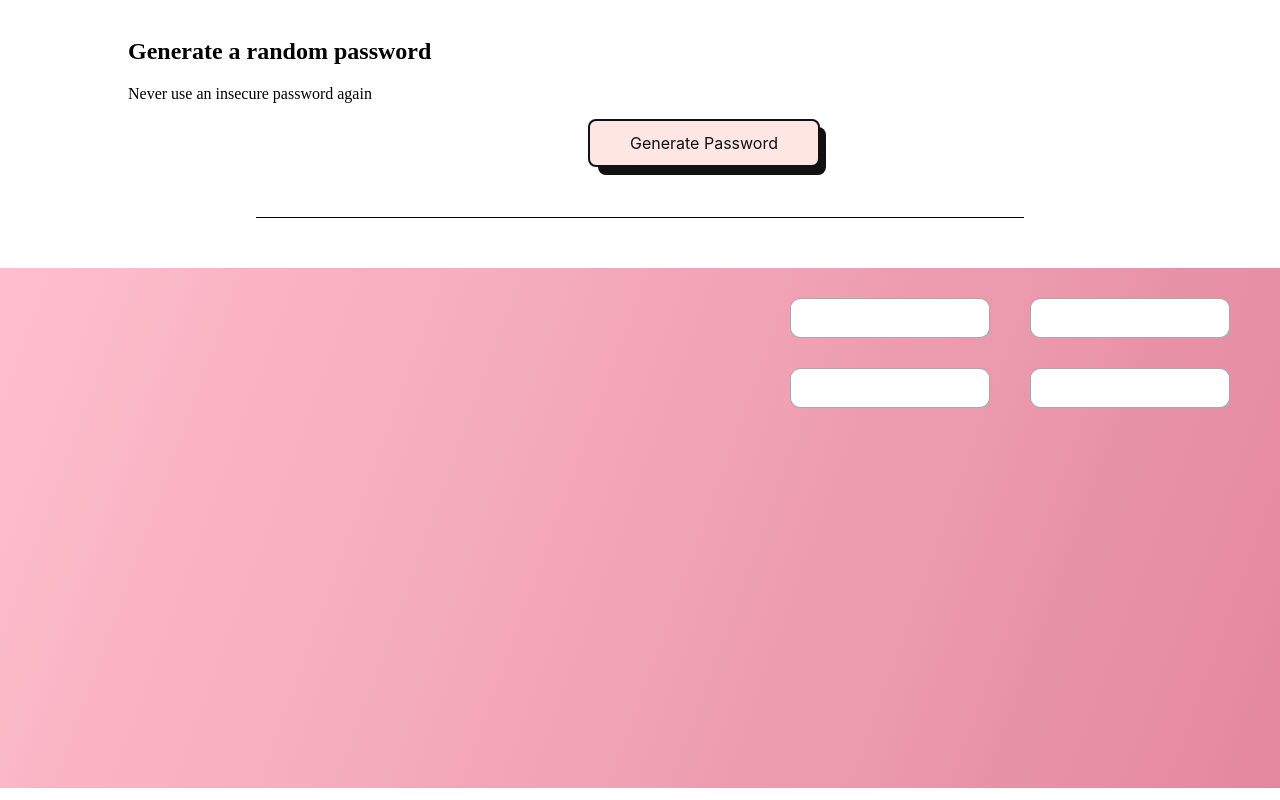
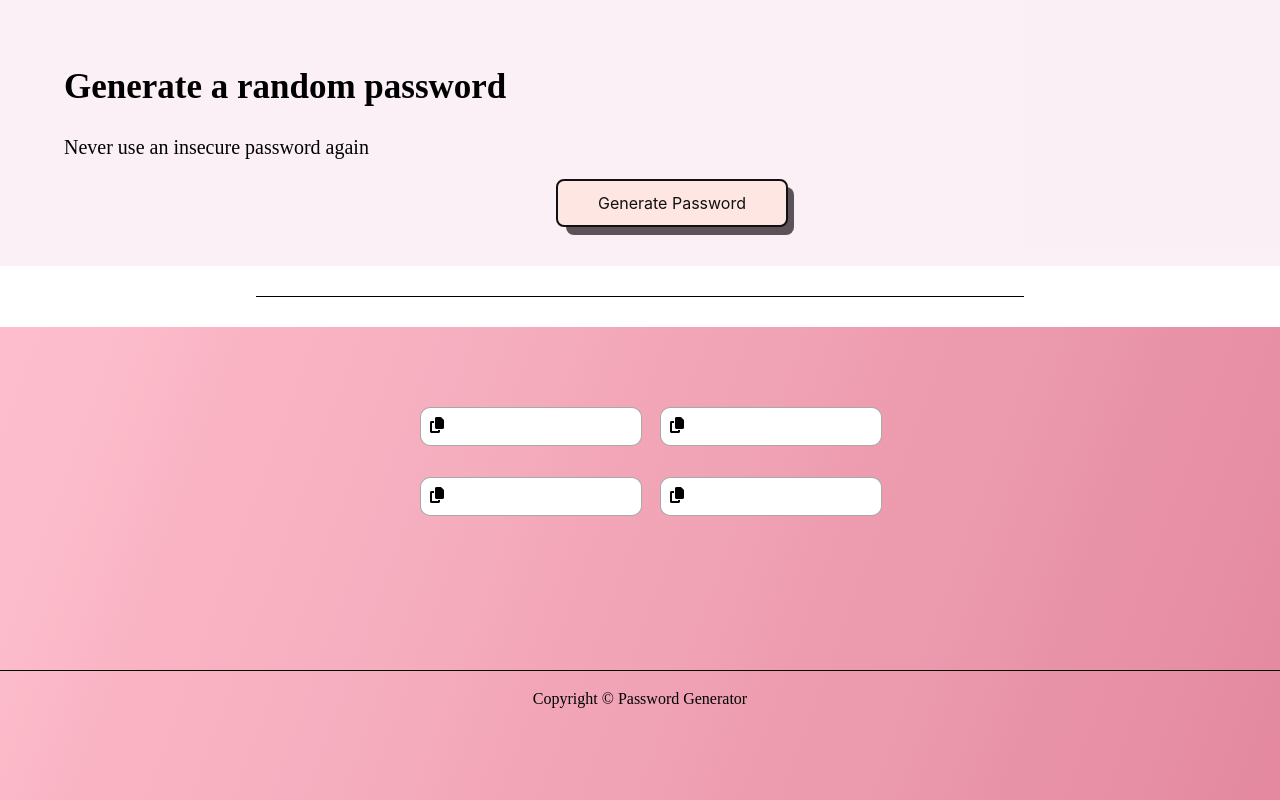
Before and after one commit to marianoeq/passwordGenerator, a plain HTML site: page index.html in a window 1280 px wide. Drawn offline with Linux system fonts and the light colour scheme.

Commit message:
copy password (clipboard) function added

```diff
--- a/index.html
+++ b/index.html
@@ -4,7 +4,10 @@
     <meta charset="UTF-8" />
     <meta http-equiv="X-UA-Compatible" content="IE=edge" />
     <meta name="viewport" content="width=device-width, initial-scale=1.0" />
-    <script src="https://kit.fontawesome.com/fdeac670ce.js" crossorigin="anonymous"></script>
+    <script
+      src="https://kit.fontawesome.com/fdeac670ce.js"
+      crossorigin="anonymous"
+    ></script>
     <link rel="stylesheet" href="./styles.css" />
     <title>Password Generator</title>
   </head>
@@ -20,11 +23,33 @@
       <div class="line-division"></div>
       <div class="bottom-container">
         <div class="display-password">
+          <div class="input-icons">
+            <i id="first-Icon" class="fa fa-copy icon" onclick="copyPassword(id)"></i>
 
-          <input type="text" class="first-password input-style">
-          <input type="text" class="second-password input-style" />
-          <input type="text" class="third-password input-style" />
-          <input type="text" class="fourth-password input-style" />
+            <input type="text" class="first-password input-style input-field" />
+          </div>
+          <div class="input-icons">
+            <i id="sec-Icon" class="fa fa-copy icon" onclick="copyPassword(id)"></i>
+            <input
+              type="text"
+              class="second-password input-style input-field"
+            />
+          </div>
+          <div class="input-icons">
+            <i id="third-Icon" class="fa fa-copy icon" onclick="copyPassword(id)"></i>
+            <input type="text" class="third-password input-style input-field" />
+          </div>
+          <div class="input-icons">
+            <i id="fourth-Icon" class="fa fa-copy icon" onclick="copyPassword(id)"></i>
+            <input
+              type="text"
+              class="fourth-password input-style input-field"
+            />
+          </div>
+        </div>
+
+        <div class="footer-line-division">
+          <p class="footer">Copyright &copy; Password Generator</p>
         </div>
       </div>
     </div>
--- a/index.js
+++ b/index.js
@@ -29,6 +29,37 @@ button.addEventListener("click", (e) => {
   input4.value = password();
 });
 
+
+function copyPassword(id){
+  if(id === "first-Icon"){
+    navigator.clipboard
+    .writeText(input1.value)
+    .then(function () {
+      alert("You copied password 1"); // success
+    })
+  }else if (id === "sec-Icon"){
+    navigator.clipboard
+    .writeText(input2.value)
+    .then(function () {
+      alert("You copied password 2"); // success
+    })
+  }else if(id === "third-Icon"){
+    navigator.clipboard
+    .writeText(input3.value)
+    .then(function () {
+      alert("You copied password 3"); // success
+    })
+  }else{
+    navigator.clipboard
+    .writeText(input4.value)
+    .then(function () {
+      alert("You copied password 4"); // success
+    })
+  }
+}
+
+
+
 // Create 3 different variables with all charactes possibles to create a passwords object✅
 // letters/symbols/numbers✅
 //Select button with class .gen-pass✅
--- a/styles.css
+++ b/styles.css
@@ -11,9 +11,18 @@ body {
   height: 100%;
 }
 .top-container {
-  margin-top: 3%;
-  margin-left: 10%;
-  margin-bottom: 3%;
+  padding-top: 3%;
+  padding-left: 5%;
+  padding-bottom: 3%;
+  background-color: rgba(241, 209, 225, 0.336);
+}
+
+.title {
+  font-size: 35px;
+}
+
+.sub-title {
+  font-size: 20px;
 }
 .btn-container {
   display: flex;
@@ -81,7 +90,7 @@ body {
 .line-division {
   width: 60%;
   border-top: 0.5px solid black;
-  margin: 50px auto;
+  margin: 30px auto;
 }
 
 .bottom-container {
@@ -109,14 +118,78 @@ body {
   grid-template-rows: 40px 40px;
   column-gap: 40px;
   row-gap: 30px;
-  justify-content: flex-end;
-  margin-right: 50px;
-  padding-top: 30px;
+  justify-content: center;
+  /* margin-right: 50px; */
+  padding-top: 80px;
 }
 
-.input-style{
-    border: 1px solid rgba(0, 0, 0, 0.336);
-    border-radius: 10px;
-    font-size: 20px;
+@media (max-width: 468px) {
+  .display-password {
+    display: grid;
+    grid-template-columns: 168px 168px;
+    grid-template-rows: 40px 40px;
+    column-gap: 32px;
+    row-gap: 30px;
+    justify-content: center;
+    /* margin-right: 50px; */
+    padding-top: 80px;
+  }
+}
+.input-icons i {
+  position: absolute;
+}
+
+.input-icons {
+  width: 100%;
+  margin-bottom: 10px;
+}
+
+ .icon {
+  padding: 10px;
+  min-width: 40px;
+  cursor: pointer;
+}
+
+.input-style {
+  border: 1px solid rgba(0, 0, 0, 0.336);
+  border-radius: 10px;
+  font-size: 15px;
+  text-align: center;
+  font-family: monospace;
+}
+
+.input-field {
+  width: 100%;
+  padding: 10px;
+  text-align: center;
+}
+
+.footer-line-division {
+  border-top: 0.5px solid black;
+  width: 100%;
+  margin-top: 12%;
+}
+@media (max-width: 768px) {
+  .footer-line-division {
+    border-top: 0.5px solid black;
+    width: 100%;
+    margin-top: 30%;
+  }
+}
+@media (max-width: 468px) {
+  .footer-line-division {
+    border-top: 0.5px solid black;
+    width: 100%;
+    margin-top: 40%;
+  }
+}
+
+.footer {
+  text-align: center;
+  padding-top: 3px;
+}
+@media (max-width: 768px) {
+  .footer {
     text-align: center;
+  }
 }
```
